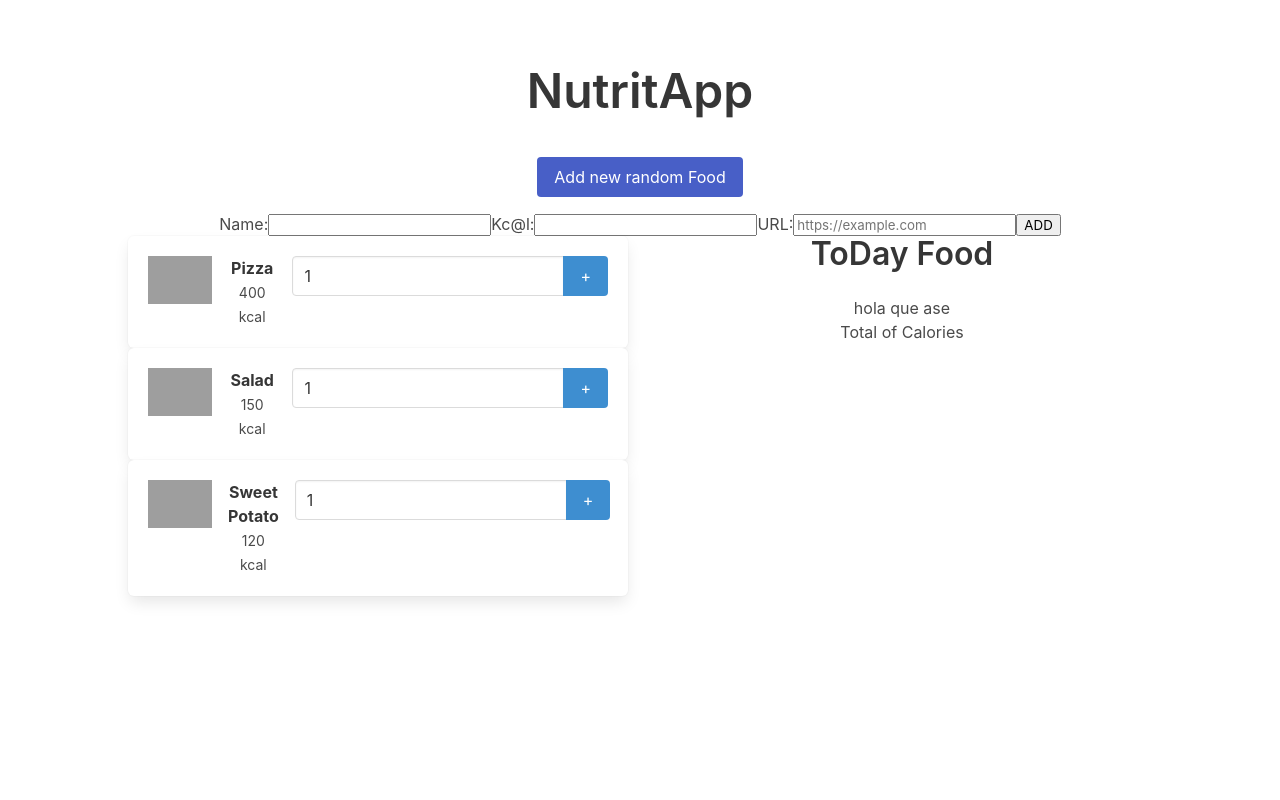
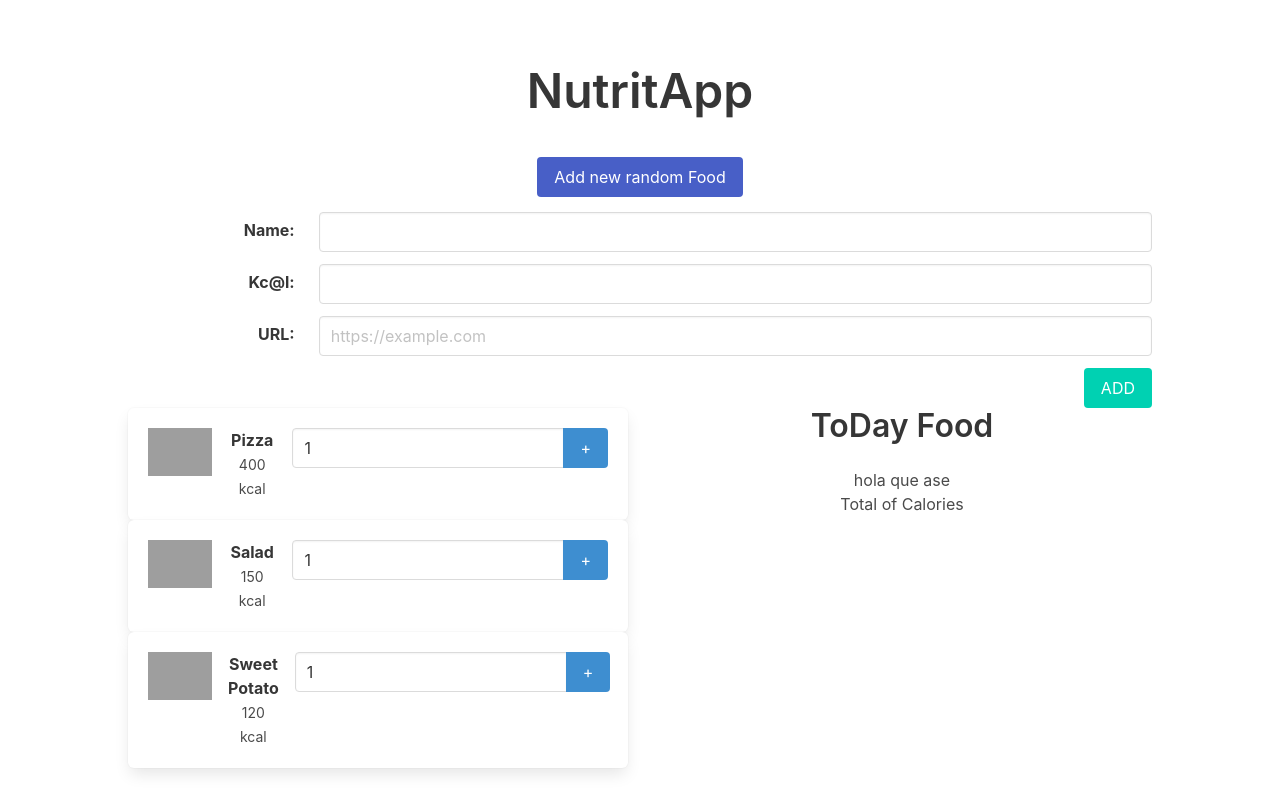
Before and after one commit to IronHack-MERN/react-nutrition-exercise, a React (Create React App) app: page / in a window 1280 px wide. Both pictures are taken after a click on the button "Add personal food". Built offline with nearby package versions, Linux system fonts and the light colour scheme; grey boxes are pictures that could not be loaded.

Commit message:
update form style

```diff
--- a/src/components/FormAddFood.js
+++ b/src/components/FormAddFood.js
@@ -1,46 +1,100 @@
 import React, { Component } from "react";
 
 class FormAddFood extends Component {
-  constructor(props){
+  constructor(props) {
     super(props);
     this.state = {
-      name: '',
-      kcal: '',
-      url: '',
+      name: "",
+      kcal: "",
+      url: "",
       showForm: false,
-    }
+    };
   }
 
   handleFormSubmit = (event) => {
     event.preventDefault();
     this.props.addNewFood(this.state);
     this.setState({
-      name: '',
-      calories: '',
-      image: '',
+      name: "",
+      calories: "",
+      image: "",
       showForm: false,
-    })
+    });
   };
 
-  handleChange(event){
+  handleChange(event) {
     let { name, value } = event.target;
-    this.setState({[name]: value})
+    this.setState({ [name]: value });
   }
 
   render() {
     return (
       <div>
         <form onSubmit={this.handleFormSubmit}>
-          <label>Name:</label>
-          <input type='text' name='name' value={this.state.name} onChange={e => this.handleChange(e)}/>
+          <div className="field is-horizontal">
+            <div className="field-label is-normal">
+              <label className="label">Name:</label>
+            </div>
+            <div className="field-body">
+              <div className="field">
+                <div className="control">
+                  <input
+                    className="input"
+                    type="text"
+                    name="name"
+                    value={this.state.name}
+                    onChange={(e) => this.handleChange(e)}
+                  />
+                </div>
+              </div>
+            </div>
+          </div>
 
-          <label>Kc@l:</label>
-          <input type='text' name='calories' value={this.state.calories} onChange={e => this.handleChange(e)}/>
+          <div className="field is-horizontal">
+            <div className="field-label is-normal">
+              <label className="label">Kc@l:</label>
+            </div>
+            <div className="field-body">
+              <div className="field">
+                <div className="control">
+                  <input
+                    className="input"
+                    type="text"
+                    name="calories"
+                    value={this.state.calories}
+                    onChange={(e) => this.handleChange(e)}
+                  />
+                </div>
+              </div>
+            </div>
+          </div>
 
-          <label>URL:</label>
-          <input type='text' name='image' placeholder="https://example.com" value={this.state.image} onChange={e => this.handleChange(e)}/>
+          <div className="field is-horizontal">
+            <div className="field-label is-normal">
+              <label className="label">URL:</label>
+            </div>
+            <div className="field-body">
+              <div className="field">
+                <div className="control">
+                  <input
+                    className="input"
+                    type="text"
+                    name="image"
+                    placeholder="https://example.com"
+                    value={this.state.image}
+                    onChange={(e) => this.handleChange(e)}
+                  />
+                </div>
+              </div>
+            </div>
+          </div>
 
-          <input type="submit" value="ADD" />
+          <div className="level-right">
+            <div className='level-item'>
+            <button className="button is-primary">ADD</button>
+            </div>
+          </div>
+
         </form>
       </div>
     );
```
